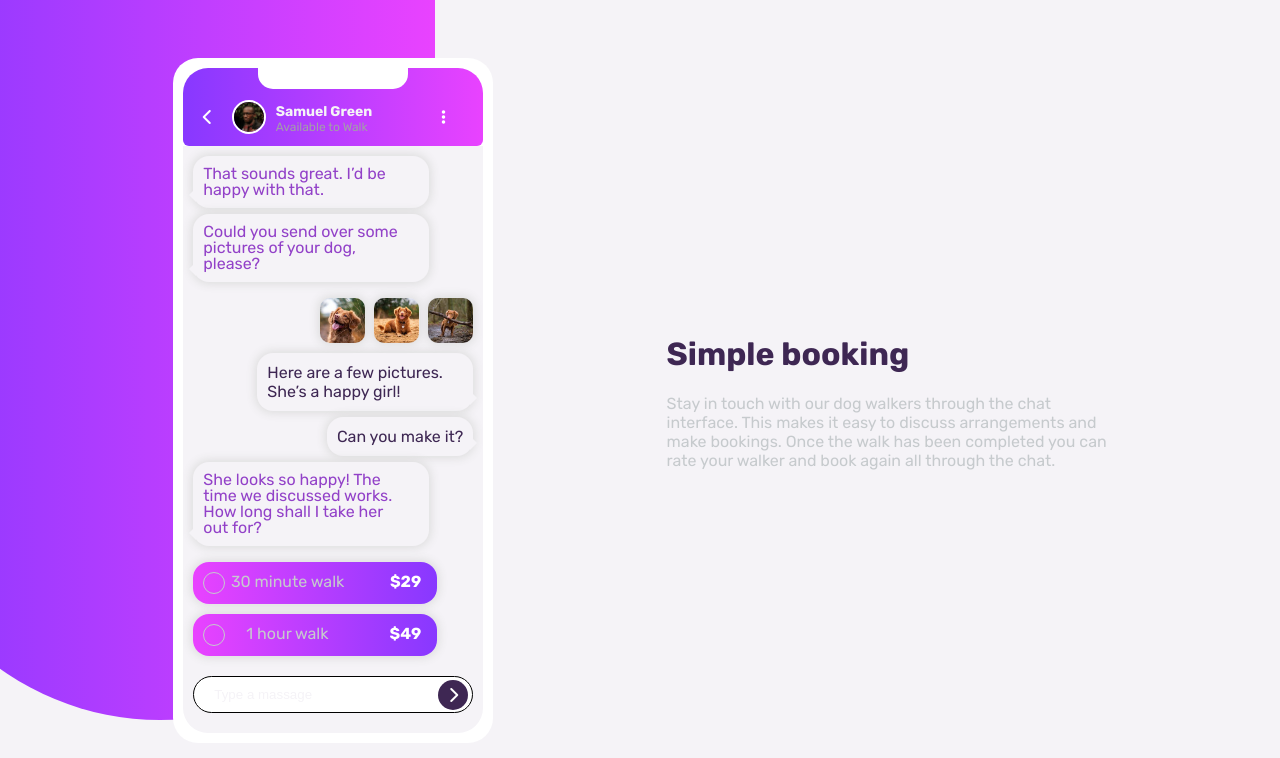
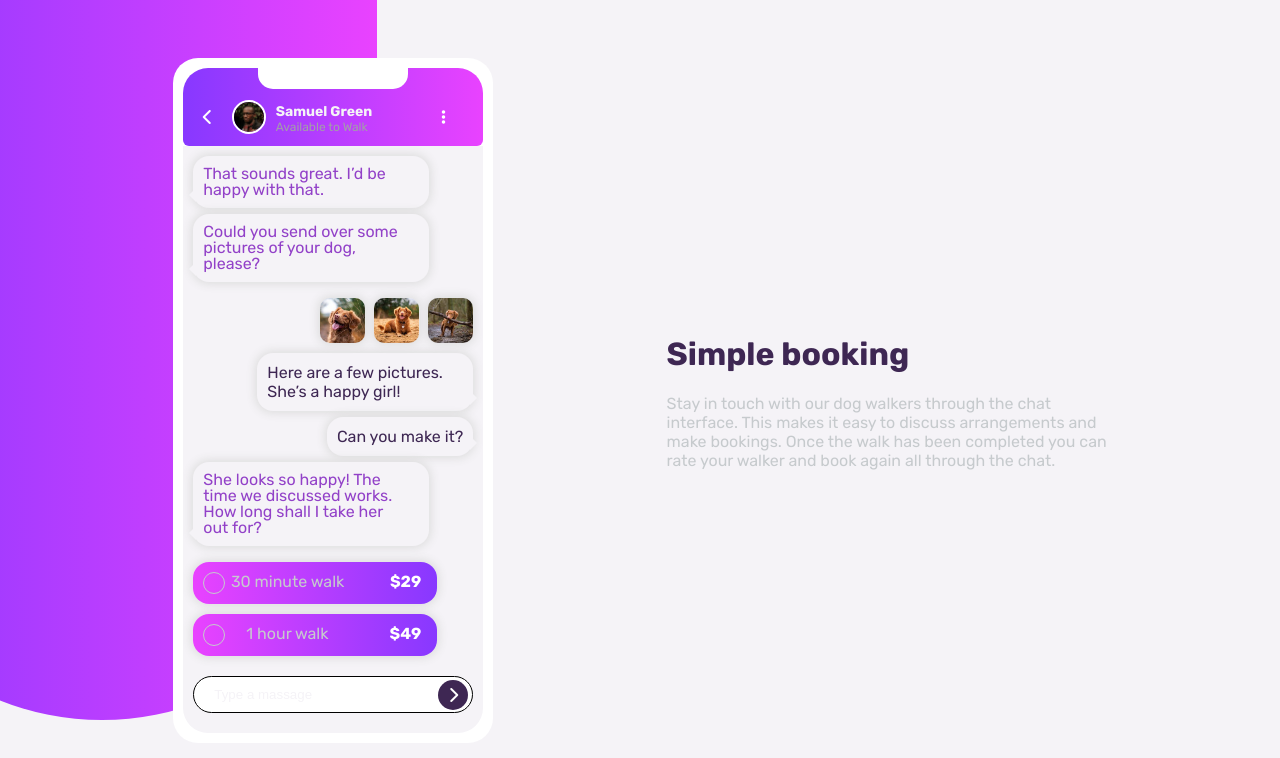
Before and after one commit to HelalAbood/Fm-10-chat-app-css-illustration-master, a plain HTML site: page index.html in a window 1280 px wide. Drawn offline with Linux system fonts and the light colour scheme.

Commit message:
--MainBackFixed

```diff
--- a/css/master.css
+++ b/css/master.css
@@ -23,7 +23,7 @@ body {
 }
 .back {
     position: absolute;
-    left: -9vw;
+    left: -13.5vw;
     top: 0;
     width: 550px;
     height: 90%;
```
